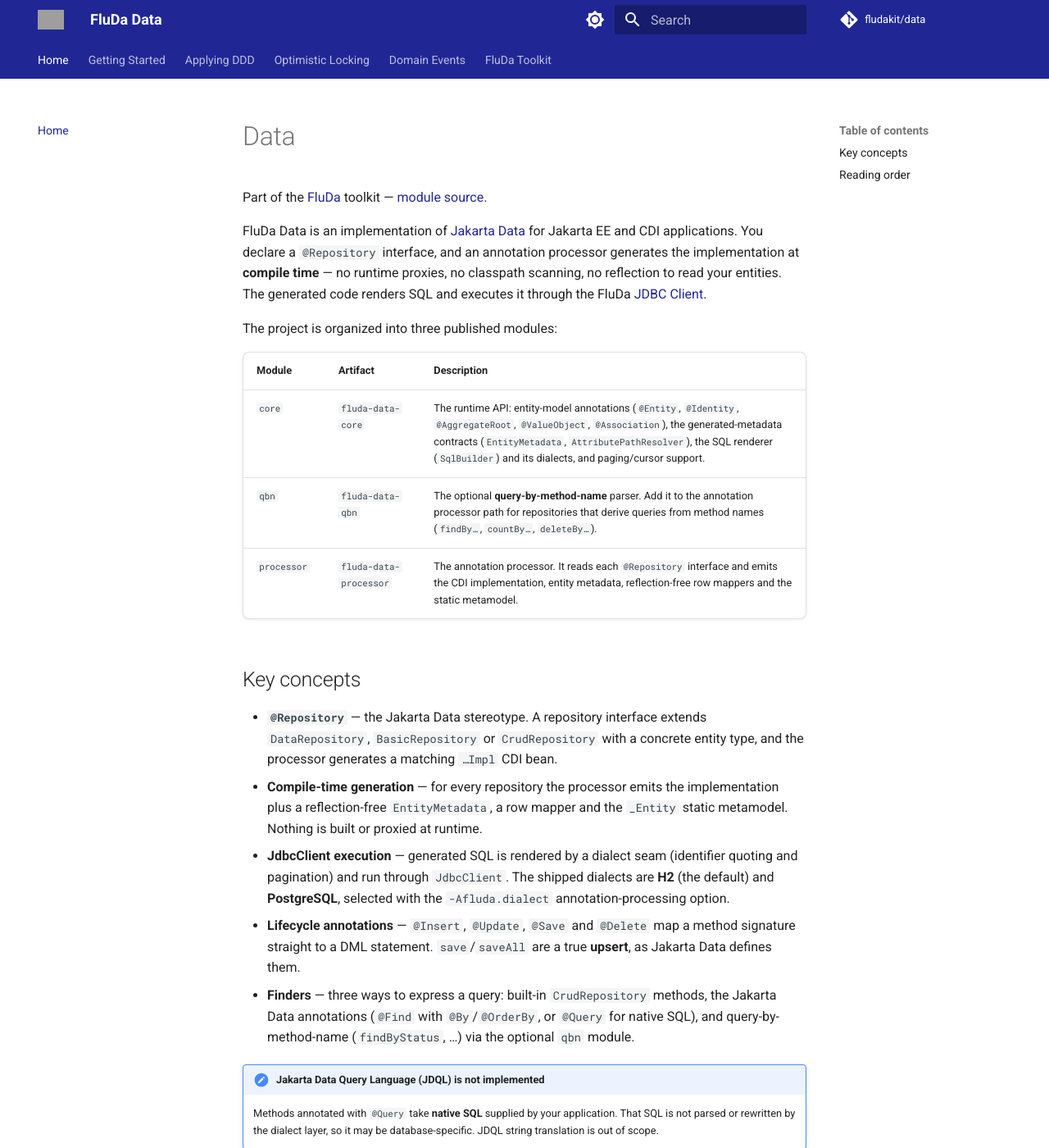
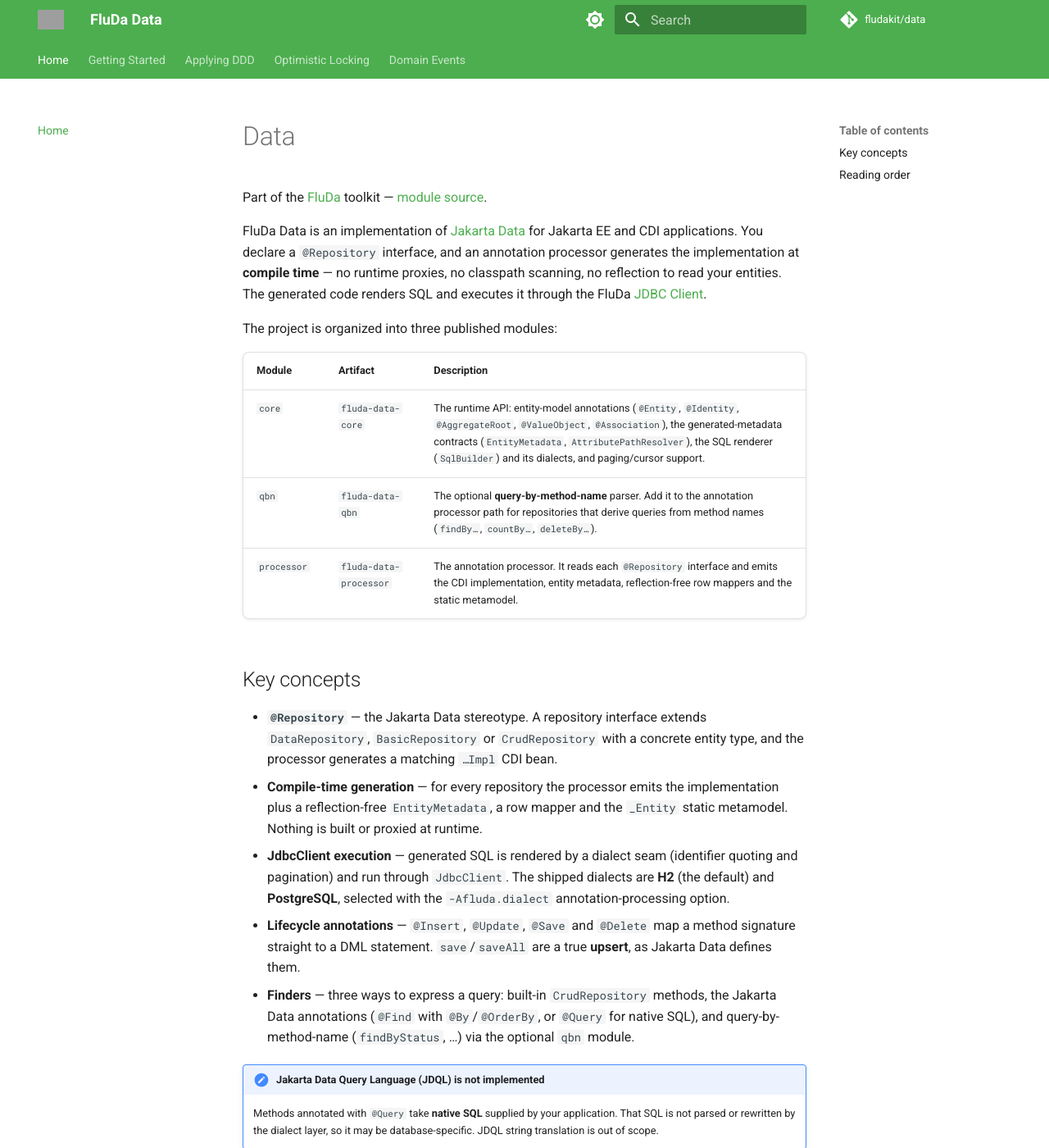
Before and after one commit to fludakit/data, an MkDocs documentation site: the page built from docs/index.md, in a window 1280 px wide and 1400 px high. Shown: the whole window at 82% size. Built offline with MkDocs 1.6.1 and Material for MkDocs 9.7.7, drawn with Linux system fonts in a browser that asks for light colours; comment, search, counter and statistics services are not loaded; some of the changed text lies outside the part shown.

Commit message:
docs: per-module color scheme and reorganize docs setup
Use a distinct Material palette per module, move docs-requirements.txt
to docs/requirements.txt, and replace the FluDa Toolkit nav link with a
button on the home page.

```diff
--- a/docs/stylesheets/extra.css
+++ b/docs/stylesheets/extra.css
@@ -1,15 +1,5 @@
-/* FluDa brand tokens — shared with the FluDa documentation hub
-   (https://fludakit.github.io/). Keep the palette in sync with
-   fludakit.github.io/overrides/stylesheets/extra.css. */
-:root {
-  --md-primary-fg-color: #202794;
-  --md-primary-fg-color--light: #3f47b8;
-  --md-primary-fg-color--dark: #0a1258;
-  --md-primary-bg-color: #ffffff;
-  --md-accent-fg-color: #f0b92d;
-  --md-accent-fg-color--transparent: rgba(240, 185, 45, 0.1);
-  --md-accent-bg-color: #ffffff;
-}
+/* Per-module palette: primary and accent colors come from the Material
+   palette in mkdocs.yml — each FluDa module uses its own color scheme. */
 
 /* Brand accent for primary buttons */
 .md-button--primary {
--- a/mkdocs.yml
+++ b/mkdocs.yml
@@ -11,15 +11,15 @@ theme:
   palette:
     - media: "(prefers-color-scheme: light)"
       scheme: default
-      primary: custom
-      accent: amber
+      primary: green
+      accent: deep orange
       toggle:
         icon: material/brightness-7
         name: Switch to dark mode
     - media: "(prefers-color-scheme: dark)"
       scheme: slate
-      primary: custom
-      accent: amber
+      primary: green
+      accent: deep orange
       toggle:
         icon: material/brightness-4
         name: Switch to light mode
@@ -72,4 +72,3 @@ nav:
   - Applying DDD: ddd.md
   - Optimistic Locking: version.md
   - Domain Events: domain-events.md
-  - FluDa Toolkit: https://fludakit.github.io/
```
Also changed, not shown: docs/index.md (+5 -0 lines), docs/requirements.txt (renamed from docs-requirements.txt), 1 other file.
